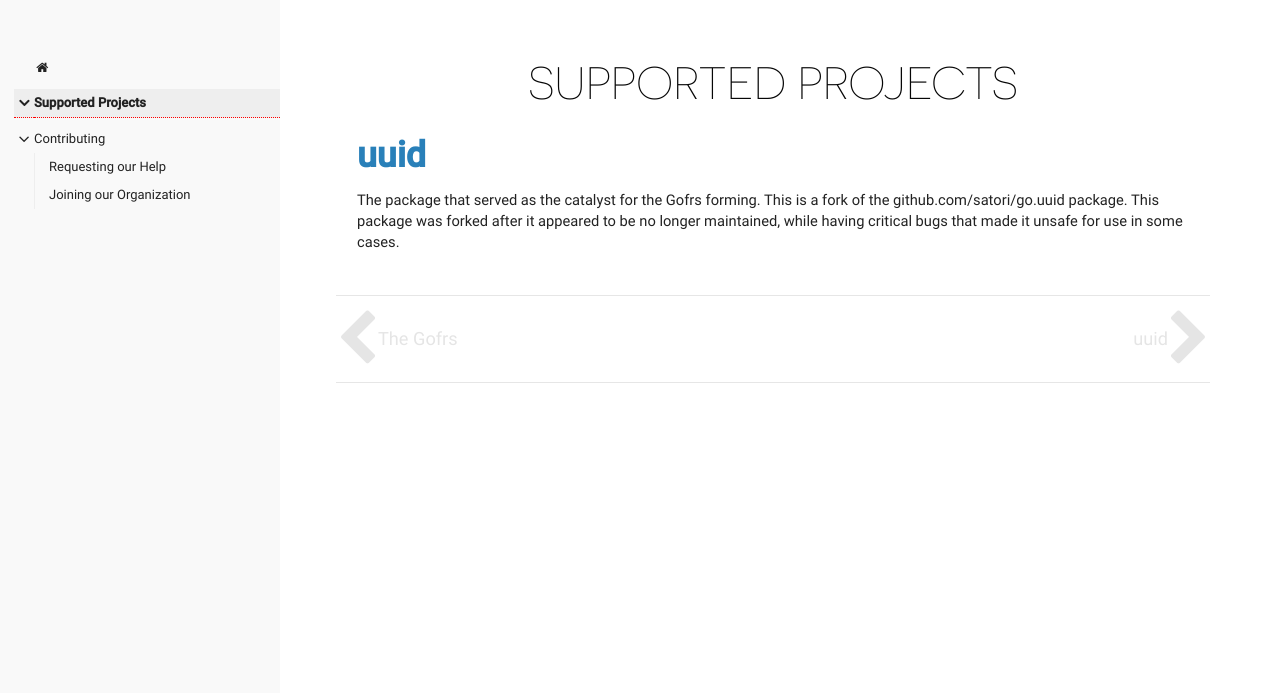
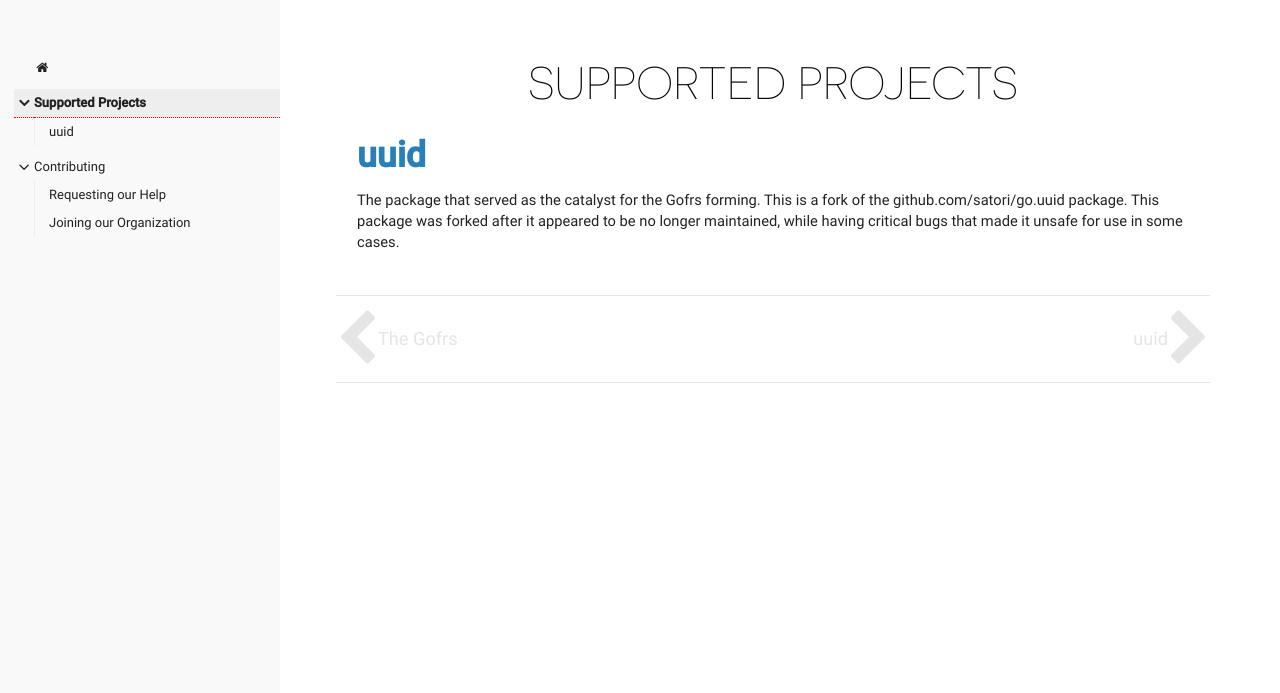
Before and after one commit to gofrs/gof.rs, a plain HTML site: page projects/index.html in a window 1280 px wide. Shown: the part 54-747 px from the top of the page. Drawn offline with Linux system fonts and the light colour scheme.

Commit message:
rendered @ d68ce9048a018a18acbfd387a75a25c98f1012e4
Signed-off-by: Tim Heckman <t@heckman.io>

```diff
--- a/projects/index.html
+++ b/projects/index.html
@@ -38,7 +38,7 @@
     <nav class="shortcuts">
             <li class="" role="">
                 <a href="https://github.com/gofrs"  rel="noopener">
-                  <i class='fa fa-github'></i> <label>Github Organization</label>
+                  <i class='fa fa-github'></i> Github Organization
                 </a>
             </li>
     </nav>
@@ -58,6 +58,12 @@
             <i class="fa fa-angle-down fa-lg category-icon"></i><i class="fa fa-circle-thin read-icon"></i>
       </div>
         <ul>
+    <li data-nav-id="/projects/uuid/" class="dd-item
+        ">
+      <div>
+      <a href="/projects/uuid/">uuid</a><i class="fa fa-circle-thin read-icon"></i>
+      </div>
+    </li>
         </ul>
     </li>
     <li data-nav-id="/contributing/" class="dd-item alwaysopen haschildren
```
Also changed, not shown: 404.html (+1 -1 lines), _footer/index.html (+1 -1 lines), categories/index.html (+1 -1 lines), contributing/help-requests/index.html (+1 -1 lines), contributing/index.html (+1 -1 lines), contributing/join-requests/index.html (+1 -1 lines), index.html (+1 -1 lines), projects/uuid/index.html (+1 -1 lines), tags/index.html (+1 -1 lines).
